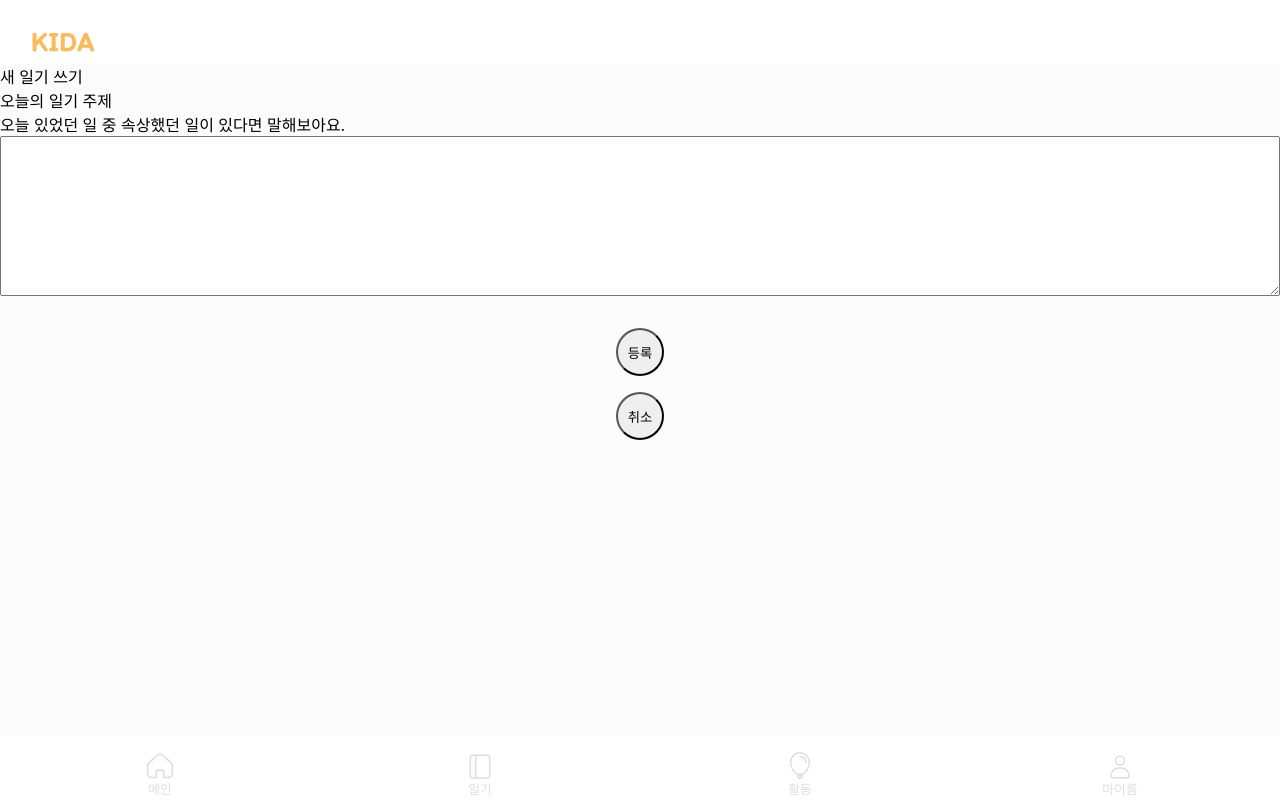
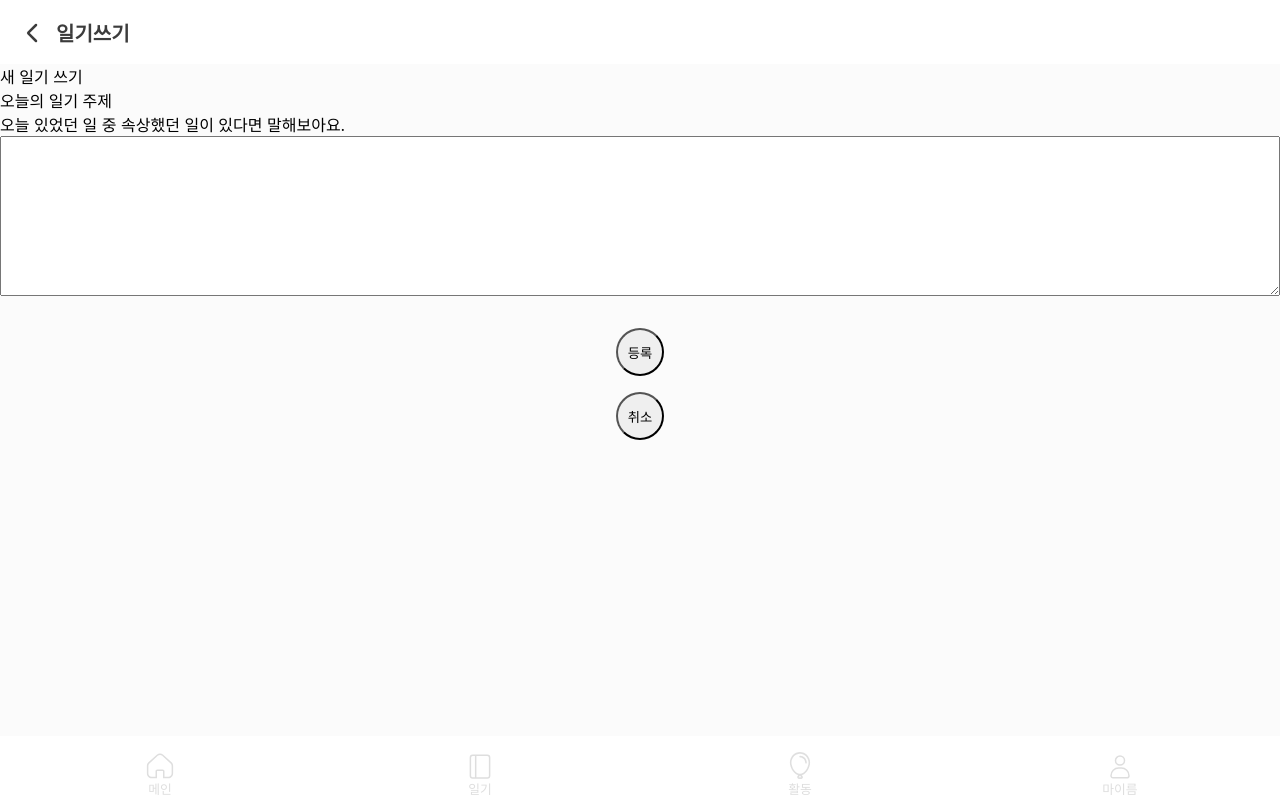
Before and after one commit to r-4bb1t/connecthon, a Next.js app: page /new in a window 1280 px wide. Built offline with nearby package versions, Linux system fonts and the light colour scheme; a web font is replaced by a local one.

Commit message:
set header ui

```diff
--- a/components/header.tsx
+++ b/components/header.tsx
@@ -1,13 +1,17 @@
+import { useRouter } from "next/router";
 import styled from "styled-components";
+import { THEME } from "../constant/colors";
 
-const Header = () => {
+const Header = ({ title }: { title?: string }) => {
+  const router = useRouter();
   return (
     <Main>
+      {router.asPath === "/" ? (
         <svg
           xmlns="http://www.w3.org/2000/svg"
-        width="63"
+          width="83"
           height="20"
-        viewBox="0 0 63 20"
+          viewBox="-10 0 63 20"
           fill="none"
         >
           <path
@@ -15,6 +19,27 @@ const Header = () => {
             fill="#FCBA58"
           />
         </svg>
+      ) : (
+        <>
+          <Back onClick={() => router.back()}>
+            <svg
+              xmlns="http://www.w3.org/2000/svg"
+              width="32"
+              height="32"
+              viewBox="8 8 32 32"
+              fill="none"
+            >
+              <path
+                d="M28 16L20.3536 23.6464C20.1583 23.8417 20.1583 24.1583 20.3536 24.3536L28 32"
+                stroke="#3C3C3C"
+                strokeWidth="2.5"
+                strokeLinecap="round"
+              />
+            </svg>
+          </Back>
+          {title}
+        </>
+      )}
     </Main>
   );
 };
@@ -28,6 +53,21 @@ const Main = styled.header`
   top: 0;
   left: 0;
   right: 0;
-  padding: 2rem;
+  padding: 1rem;
   background-color: white;
+  display: flex;
+  align-items: center;
+  color: ${THEME.black900};
+  font-size: 20px;
+  font-weight: 700;
+  gap: 0.5rem;
+  svg {
+    margin-top: 4px;
+  }
 `;
+
+const Back = styled.button`
+  background: none;
+  border: none;
+  padding: 0;
+`;
--- a/components/layout.tsx
+++ b/components/layout.tsx
@@ -6,14 +6,16 @@ import { THEME } from "../constant/colors";
 
 const Layout = ({
   preventRouterChange,
+  title,
   children,
 }: {
   preventRouterChange?: boolean;
+  title?: string;
   children: ReactNode;
 }) => {
   return (
     <Main>
-      <Header />
+      <Header title={title} />
       <Children>{children}</Children>
       <Footer preventRouterChange={preventRouterChange || false} />
     </Main>
--- a/pages/index.tsx
+++ b/pages/index.tsx
@@ -137,6 +137,7 @@ const CharacterContainer = styled.div`
   display: flex;
   justify-content: center;
   padding: 3rem 5rem;
+  margin-top: 2rem;
   :after {
     position: absolute;
     bottom: 0;
--- a/pages/new.tsx
+++ b/pages/new.tsx
@@ -22,7 +22,7 @@ const New: NextPage = () => {
   const [emojiLoading, setEmojiLoading] = useState(true);
 
   return (
-    <Layout preventRouterChange>
+    <Layout preventRouterChange title="일기쓰기">
       <div>새 일기 쓰기</div>
       <TodayQuestion>
         오늘의 일기 주제
```
Lines whose indentation alone changed are shown as unchanged.
